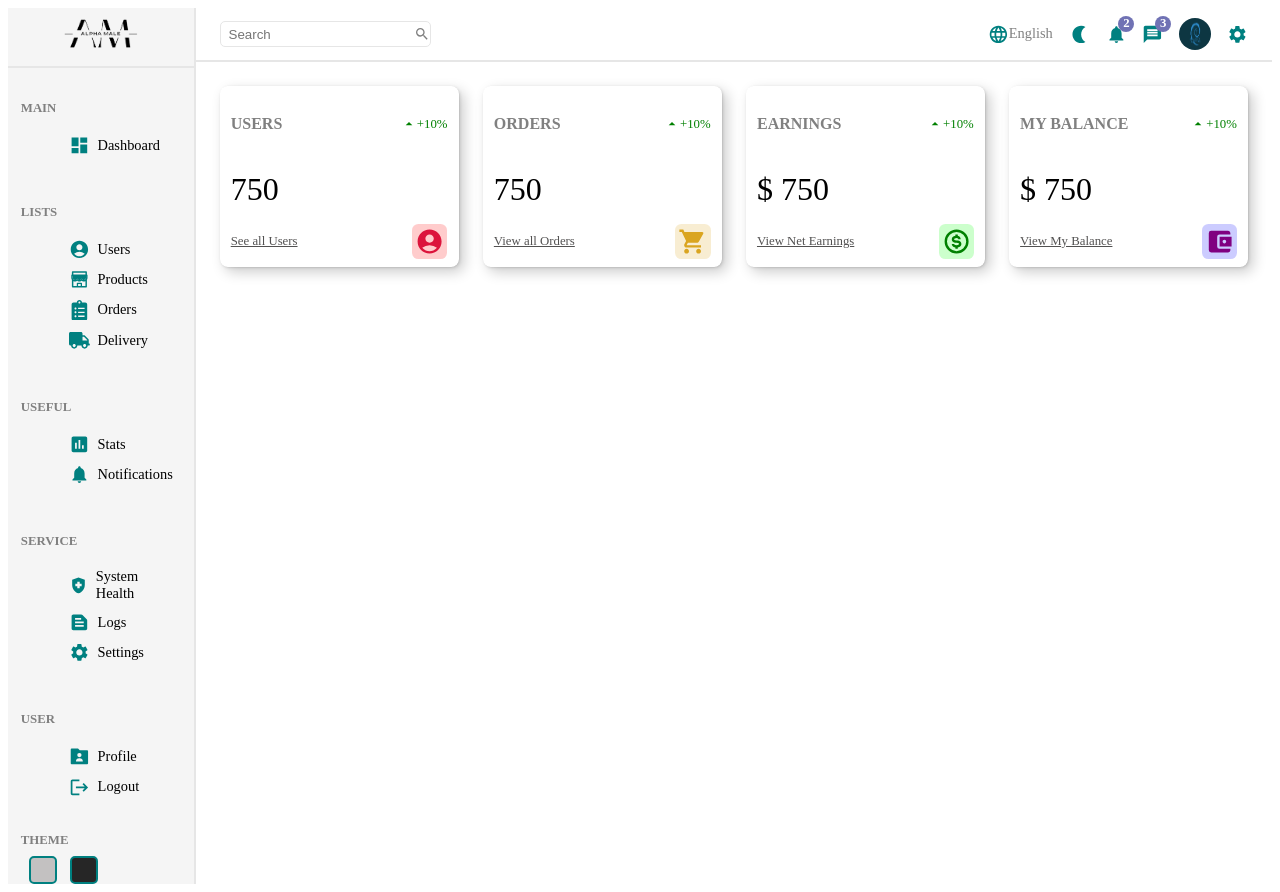
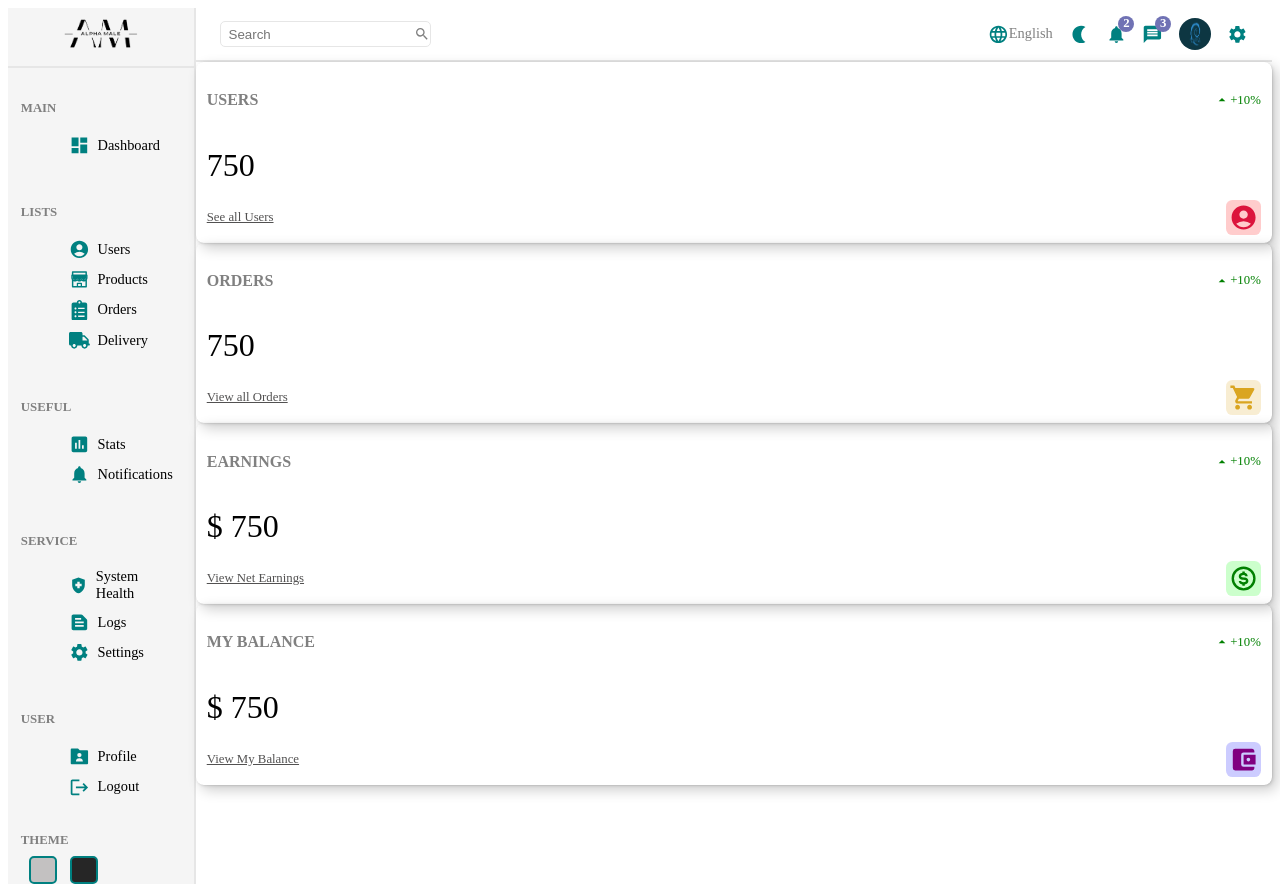
Before and after one commit to zeetaengrg/e-commerce-clothing-shop, a React (Create React App) app in the folder admin/: page / in a window 1280 px wide. Built offline with nearby package versions, Linux system fonts and the light colour scheme; the HTML template or start-up script is replaced by a standard one.

Commit message:
feat(markup): charts markup added

```diff
--- a/admin/src/pages/Home/Home.jsx
+++ b/admin/src/pages/Home/Home.jsx
@@ -7,12 +7,13 @@ const Home = () => {
       <Sidebar />
       <div className="home-right">
         <Navbar />
-        <div className="right-widgets">
+        <div className="right__widgets">
           <Widgets type="users" />
           <Widgets type="orders" />
           <Widgets type="earnings" />
           <Widgets type="balance" />
         </div>
+        <div className="right__charts"></div>
       </div>
     </div>
   );
```
